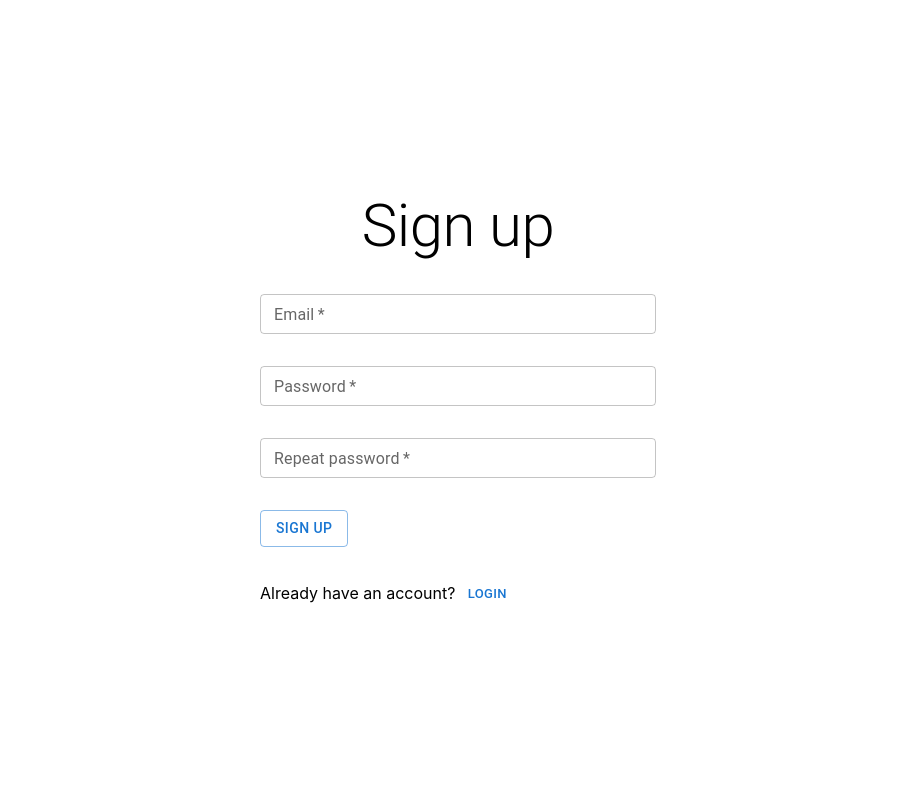
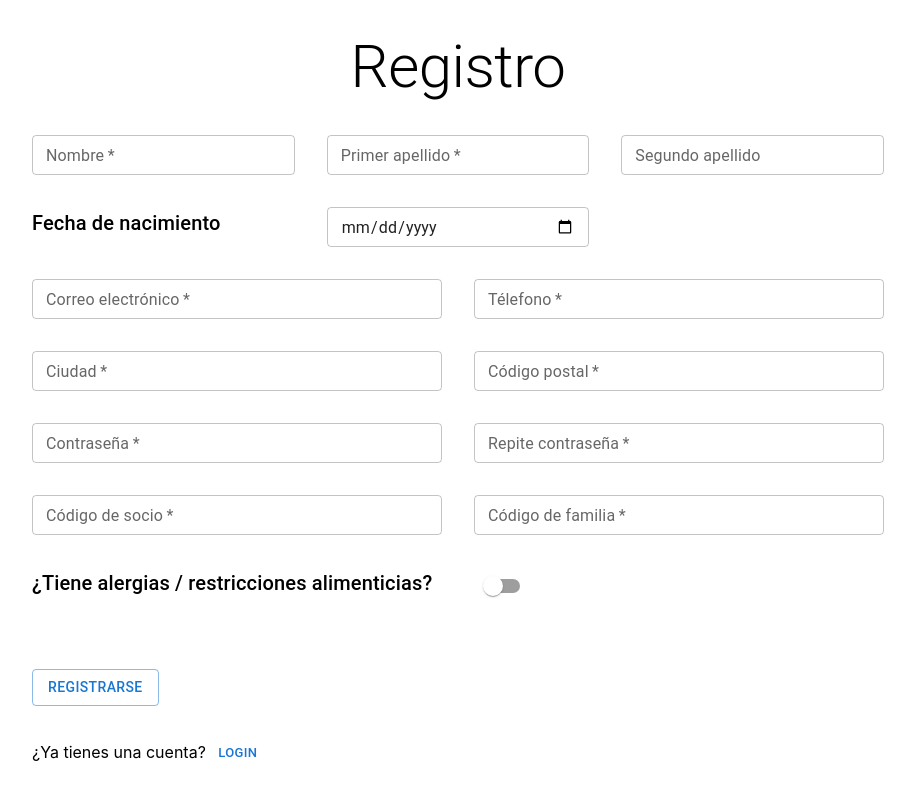
Before and after one commit to TFG-Gestion-de-actividades-de-CISV/ReactFront, a React (Vite) app: page /signup in a window 1280 px wide. Shown: the whole page, without its empty margins (182-1097 px from the left). Built offline with nearby package versions, Linux system fonts and the light colour scheme.

Commit message:
Cambio en campos de Registro

```diff
--- a/src/Components/LoginForm.jsx
+++ b/src/Components/LoginForm.jsx
@@ -1,4 +1,4 @@
-import { Button, TextField, Typography, Grid } from "@mui/material";
+import { Button, TextField, Typography, Grid, Switch } from "@mui/material";
 import { useForm } from "react-hook-form";
 import { Link } from "react-router-dom";
 
@@ -63,10 +63,10 @@ const LoginForm = () => {
 
           <Grid item xs={12}>
             <Typography variant="p">
-              Don't have an account?
+              ¿No tienes una cuenta?{" "}
               <Link to="/signup">
                 <Button color="primary" size="small">
-                  Register
+                  Registrate
                 </Button>
               </Link>
             </Typography>
--- a/src/Components/SignupForm.jsx
+++ b/src/Components/SignupForm.jsx
@@ -1,6 +1,7 @@
-import { Button, TextField, Typography, Grid } from "@mui/material";
+import { Button, TextField, Typography, Grid, Switch } from "@mui/material";
 import { useForm } from "react-hook-form";
 import { Link } from "react-router-dom";
+import React, { useState } from "react";
 
 const LoginForm = () => {
   const {
@@ -12,6 +13,11 @@ const LoginForm = () => {
   function onSubmit(data) {
     console.log(data);
   }
+  const [alergias, setAlergias] = useState(false);
+
+  const handleSwitchChange = (event) => {
+    setAlergias(event.target.checked);
+  };
 
   return (
     <div>
@@ -19,56 +25,152 @@ const LoginForm = () => {
         <Grid container spacing={4}>
           <Grid item xs={12}>
             <Typography variant="h2" align="center">
-              Sign up
+              Registro
             </Typography>
           </Grid>
-          <Grid item xs={12}>
+          <Grid item xs={12} md={4}>
             <TextField
-              label="Email"
+              label="Nombre"
               required
               size="small"
+              type="text"
               fullWidth
-              {...register("email", {
-                pattern: /^[^\s@]+@[^\s@]+\.[^\s@]+$/i,
-              })}
             />
-            {errors.email?.type === "pattern" && (
-              <Typography variant="p" color="error">
-                El formato del email es incorrecto
-              </Typography>
-            )}
           </Grid>
-          <Grid item xs={12}>
+          <Grid item xs={12} md={4}>
             <TextField
-              label="Password"
+              label="Primer apellido"
               required
               size="small"
-              type="password"
+              type="text"
               fullWidth
-              {...register("password")}
+            />
+          </Grid>
+          <Grid item xs={12} md={4}>
+            <TextField
+              label="Segundo apellido"
+              size="small"
+              type="text"
+              fullWidth
+            />
+          </Grid>
+          <Grid item xs={12} md={4}>
+            <Typography variant="h6">Fecha de nacimiento</Typography>
+          </Grid>
+          <Grid item xs={12} md={4}>
+            <TextField required size="small" type="date" fullWidth />
+          </Grid>
+          <Grid item xs={12} md={6}>
+            <TextField
+              label="Correo electrónico"
+              required
+              size="small"
+              type="text"
+              fullWidth
+            />
+          </Grid>
+          <Grid item xs={12} md={6}>
+            <TextField
+              label="Télefono"
+              required
+              size="small"
+              type="text"
+              fullWidth
             />
           </Grid>
 
-          <Grid item xs={12}>
+          <Grid item xs={12} md={6}>
             <TextField
-              label="Repeat password"
+              label="Ciudad"
               required
               size="small"
-              type="password"
+              type="text"
               fullWidth
-              {...register("password2")}
             />
+          </Grid>
+
+          <Grid item xs={12} md={6}>
+            <TextField
+              label="Código postal"
+              required
+              size="small"
+              type="text"
+              fullWidth
+            />
+          </Grid>
+
+          <Grid item xs={12} md={6}>
+            <TextField
+              label="Contraseña"
+              required
+              size="small"
+              type="text"
+              fullWidth
+            />
+          </Grid>
+
+          <Grid item xs={12} md={6}>
+            <TextField
+              label="Repite contraseña"
+              required
+              size="small"
+              type="text"
+              fullWidth
+            />
+          </Grid>
+
+          <Grid item xs={12} md={6}>
+            <TextField
+              label="Código de socio"
+              required
+              size="small"
+              type="text"
+              fullWidth
+            />
+          </Grid>
+          <Grid item xs={12} md={6}>
+            <TextField
+              label="Código de familia"
+              required
+              size="small"
+              type="text"
+              fullWidth
+            />
+          </Grid>
+
+          <Grid item md={6}>
+            <Typography variant="h6">
+              ¿Tiene alergias / restricciones alimenticias?
+            </Typography>
+          </Grid>
+
+          <Grid item md={6}>
+            <Switch
+              checked={alergias}
+              onChange={handleSwitchChange}
+              color="primary"
+            ></Switch>
+          </Grid>
+
+          <Grid item xs={12}>
+            {alergias && (
+              <TextField
+                label="Alergias / restricciones alimenticias"
+                size="small"
+                type="text"
+                fullWidth
+              />
+            )}
           </Grid>
 
           <Grid item xs={12}>
             <Button variant="outlined" type="submit">
-              Sign up
+              Registrarse
             </Button>
           </Grid>
-
           <Grid item xs={12}>
             <Typography variant="p">
-              Already have an account?
+              ¿Ya tienes una cuenta?
               <Link to="/login">
                 <Button color="primary" size="small">
                   Login
--- a/src/Views/SignupView.jsx
+++ b/src/Views/SignupView.jsx
@@ -6,7 +6,7 @@ const LoginView = () => {
   return (
     <>
       <Container
-        maxWidth="xs"
+        maxWidth="md"
         sx={{
           display: "flex",
           minHeight: "100vh",
```
